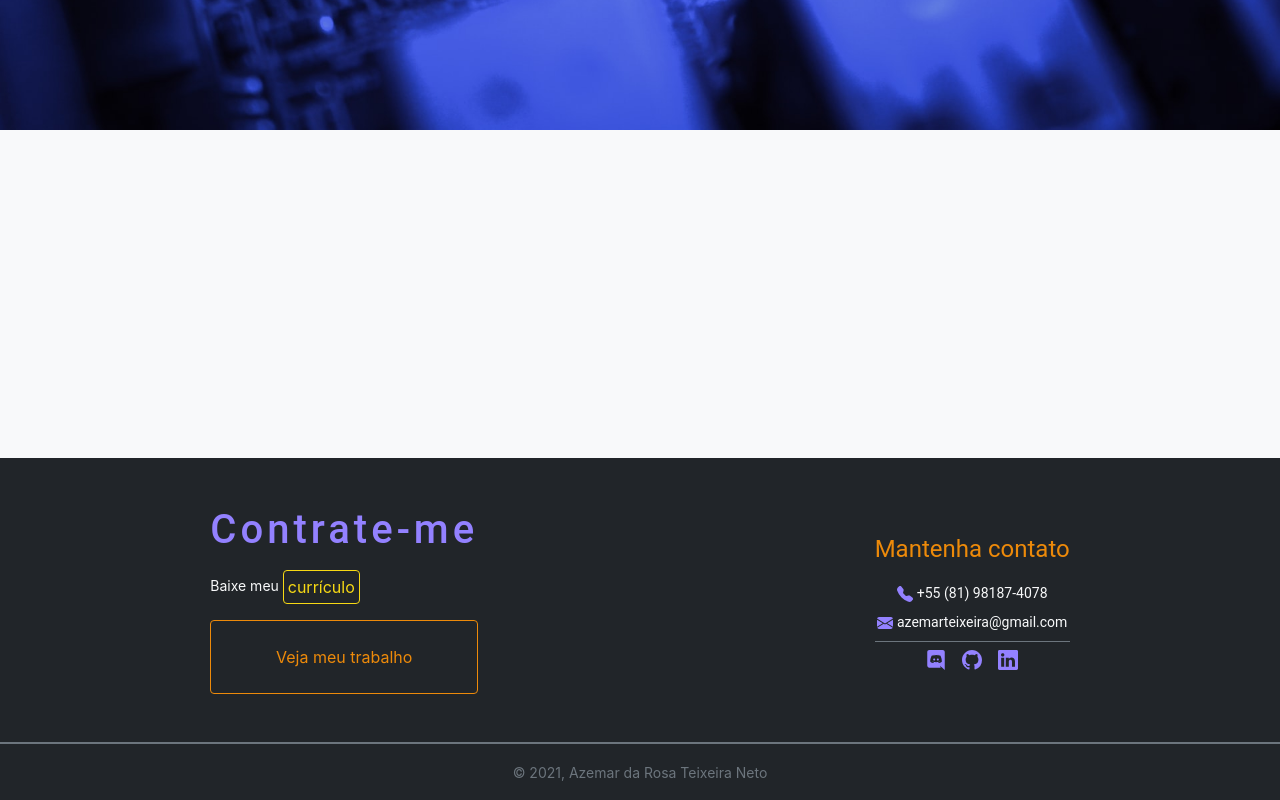
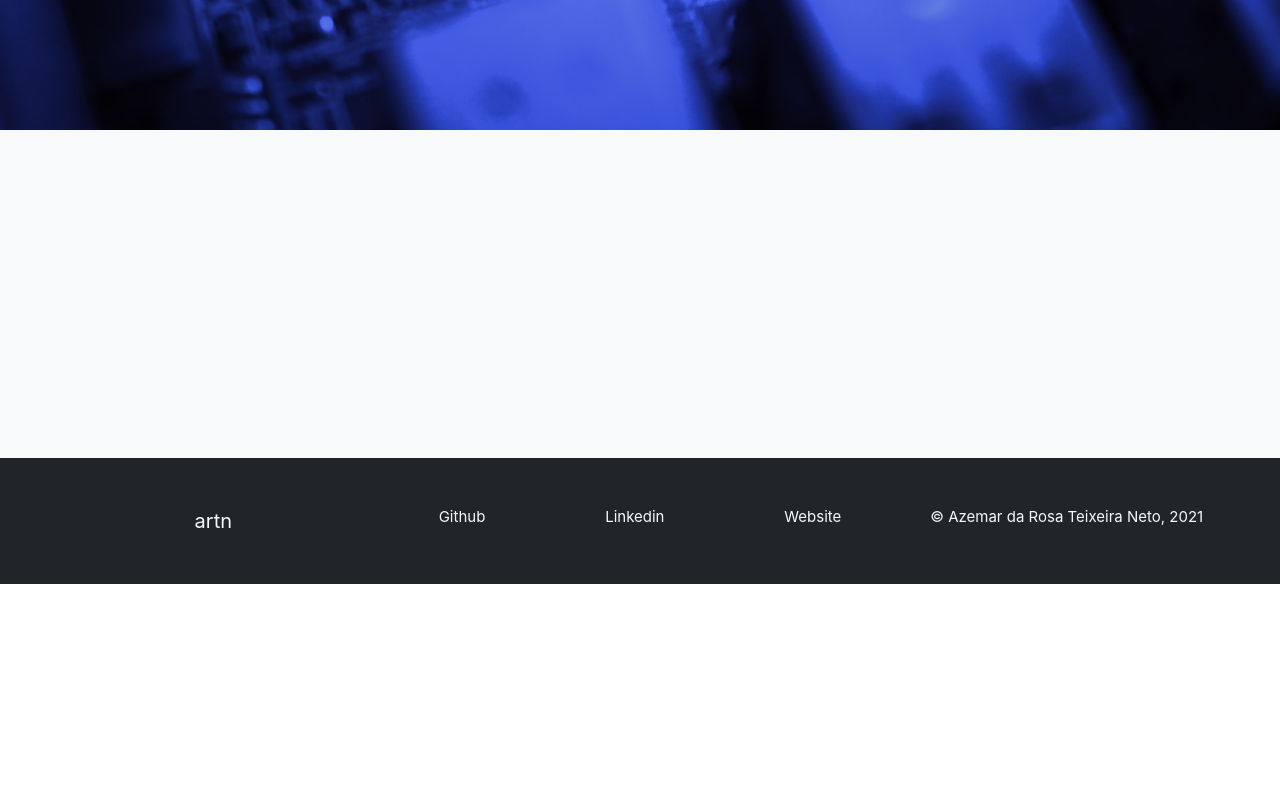
Before and after one commit to artn-dev/website, a Next.js app: page / in a window 1280 px wide. Shown: the part 670-1470 px from the top of the page. After the commit the page ends 1254 px from the top, so only its background shows below. Built offline with nearby package versions, Linux system fonts and the light colour scheme; a web font is replaced by a local one.

Commit message:
Refactor Footer

```diff
--- a/components/Footer.tsx
+++ b/components/Footer.tsx
@@ -1,65 +1,23 @@
+import Logo from './Logo'
+
 const Footer = () => {
     return (
-        <footer className="row d-flex d-column mt-auto bg-dark text-light">
+      <footer className="row bg-dark text-light py-5">
 
-          <div className="d-flex flex-wrap justify-content-around align-items-center py-5">
-
-            <div className="d-flex flex-column" style={{gap: "1rem"}}>
-              <h2 className="text-special m-0 fs-1" style={{color: "#9381FF", letterSpacing: 4}}>Contrate-me</h2>
-
-              <small className="d-inline-block">
-                Baixe meu <a className="btn btn-outline-secondary p-1" href="#">currículo</a>
-              </small>
-              <a className="btn btn-outline-warning p-4" href="#">Veja meu trabalho</a>
-            </div>
-
-            <div
-                className="d-flex flex-column justify-content-center text-center text-special"
-                style={{gap: "0.5rem"}}
-            >
-              <p className="m-0 fs-4 text-warning py-2">Mantenha contato</p>
-
-              <small>
-                <svg xmlns="http://www.w3.org/2000/svg" width="16" height="16" fill="currentColor" className="bi bi-telephone-fill me-1 text-info" viewBox="0 0 16 16">
-                  <path fill-rule="evenodd" d="M1.885.511a1.745 1.745 0 0 1 2.61.163L6.29 2.98c.329.423.445.974.315 1.494l-.547 2.19a.678.678 0 0 0 .178.643l2.457 2.457a.678.678 0 0 0 .644.178l2.189-.547a1.745 1.745 0 0 1 1.494.315l2.306 1.794c.829.645.905 1.87.163 2.611l-1.034 1.034c-.74.74-1.846 1.065-2.877.702a18.634 18.634 0 0 1-7.01-4.42 18.634 18.634 0 0 1-4.42-7.009c-.362-1.03-.037-2.137.703-2.877L1.885.511z"/>
-                </svg>
-
-                +55 (81) 98187-4078
-              </small>
-
-              <small>
-                <svg xmlns="http://www.w3.org/2000/svg" width="16" height="16" fill="currentColor" className="bi bi-envelope-fill me-1 text-info" viewBox="0 0 16 16">
-                  <path d="M.05 3.555A2 2 0 0 1 2 2h12a2 2 0 0 1 1.95 1.555L8 8.414.05 3.555zM0 4.697v7.104l5.803-3.558L0 4.697zM6.761 8.83l-6.57 4.027A2 2 0 0 0 2 14h12a2 2 0 0 0 1.808-1.144l-6.57-4.027L8 9.586l-1.239-.757zm3.436-.586L16 11.801V4.697l-5.803 3.546z"/>
-                </svg>
-
-                azemarteixeira@gmail.com
-              </small>
-
-            <div
-              className="py-2 text-info d-flex justify-content-center"
-              style={{borderTop: "1px solid #6c757d", gap: "1rem"}}
-            >
-
-                <svg xmlns="http://www.w3.org/2000/svg" width="20" height="20" fill="currentColor" className="bi bi-discord" viewBox="0 0 16 16">
-                  <path d="M6.552 6.712c-.456 0-.816.4-.816.888s.368.888.816.888c.456 0 .816-.4.816-.888.008-.488-.36-.888-.816-.888zm2.92 0c-.456 0-.816.4-.816.888s.368.888.816.888c.456 0 .816-.4.816-.888s-.36-.888-.816-.888z"/>
-                  <path d="M13.36 0H2.64C1.736 0 1 .736 1 1.648v10.816c0 .912.736 1.648 1.64 1.648h9.072l-.424-1.48 1.024.952.968.896L15 16V1.648C15 .736 14.264 0 13.36 0zm-3.088 10.448s-.288-.344-.528-.648c1.048-.296 1.448-.952 1.448-.952-.328.216-.64.368-.92.472-.4.168-.784.28-1.16.344a5.604 5.604 0 0 1-2.072-.008 6.716 6.716 0 0 1-1.176-.344 4.688 4.688 0 0 1-.584-.272c-.024-.016-.048-.024-.072-.04-.016-.008-.024-.016-.032-.024-.144-.08-.224-.136-.224-.136s.384.64 1.4.944c-.24.304-.536.664-.536.664-1.768-.056-2.44-1.216-2.44-1.216 0-2.576 1.152-4.664 1.152-4.664 1.152-.864 2.248-.84 2.248-.84l.08.096c-1.44.416-2.104 1.048-2.104 1.048s.176-.096.472-.232c.856-.376 1.536-.48 1.816-.504.048-.008.088-.016.136-.016a6.521 6.521 0 0 1 4.024.752s-.632-.6-1.992-1.016l.112-.128s1.096-.024 2.248.84c0 0 1.152 2.088 1.152 4.664 0 0-.68 1.16-2.448 1.216z"/>
-                </svg>
-
-                <svg xmlns="http://www.w3.org/2000/svg" width="20" height="20" fill="currentColor" className="bi bi-github" viewBox="0 0 16 16">
-                  <path d="M8 0C3.58 0 0 3.58 0 8c0 3.54 2.29 6.53 5.47 7.59.4.07.55-.17.55-.38 0-.19-.01-.82-.01-1.49-2.01.37-2.53-.49-2.69-.94-.09-.23-.48-.94-.82-1.13-.28-.15-.68-.52-.01-.53.63-.01 1.08.58 1.23.82.72 1.21 1.87.87 2.33.66.07-.52.28-.87.51-1.07-1.78-.2-3.64-.89-3.64-3.95 0-.87.31-1.59.82-2.15-.08-.2-.36-1.02.08-2.12 0 0 .67-.21 2.2.82.64-.18 1.32-.27 2-.27.68 0 1.36.09 2 .27 1.53-1.04 2.2-.82 2.2-.82.44 1.1.16 1.92.08 2.12.51.56.82 1.27.82 2.15 0 3.07-1.87 3.75-3.65 3.95.29.25.54.73.54 1.48 0 1.07-.01 1.93-.01 2.2 0 .21.15.46.55.38A8.012 8.012 0 0 0 16 8c0-4.42-3.58-8-8-8z"/>
-                </svg>
-
-                <svg xmlns="http://www.w3.org/2000/svg" width="20" height="20" fill="currentColor" className="bi bi-linkedin" viewBox="0 0 16 16">
-                  <path d="M0 1.146C0 .513.526 0 1.175 0h13.65C15.474 0 16 .513 16 1.146v13.708c0 .633-.526 1.146-1.175 1.146H1.175C.526 16 0 15.487 0 14.854V1.146zm4.943 12.248V6.169H2.542v7.225h2.401zm-1.2-8.212c.837 0 1.358-.554 1.358-1.248-.015-.709-.52-1.248-1.342-1.248-.822 0-1.359.54-1.359 1.248 0 .694.521 1.248 1.327 1.248h.016zm4.908 8.212V9.359c0-.216.016-.432.08-.586.173-.431.568-.878 1.232-.878.869 0 1.216.662 1.216 1.634v3.865h2.401V9.25c0-2.22-1.184-3.252-2.764-3.252-1.274 0-1.845.7-2.165 1.193v.025h-.016a5.54 5.54 0 0 1 .016-.025V6.169h-2.4c.03.678 0 7.225 0 7.225h2.4z"/>
-                </svg>
-
-              </div>
-            </div>
-
+          <div className="col">
+            <Logo />
           </div>
 
-          <div className="text-center py-3" style={{borderTop: "2px solid #6c757d"}}>
-            <small className="text-muted">&copy; 2021, Azemar da Rosa Teixeira Neto</small>
+          <div className="col">
+            <div className="d-flex align-items-center justify-content-between">
+              <p className="m-0" style={{ fontSize: 15 }}>Github</p>
+              <p className="m-0" style={{ fontSize: 15 }}>Linkedin</p>
+              <p className="m-0" style={{ fontSize: 15 }}>Website</p>
+            </div>
+          </div>
+
+          <div className="col">
+            <p className="m-0 text-center" style={{ fontSize: 15 }}>© Azemar da Rosa Teixeira Neto, 2021</p>
           </div>
 
       </footer>
```
